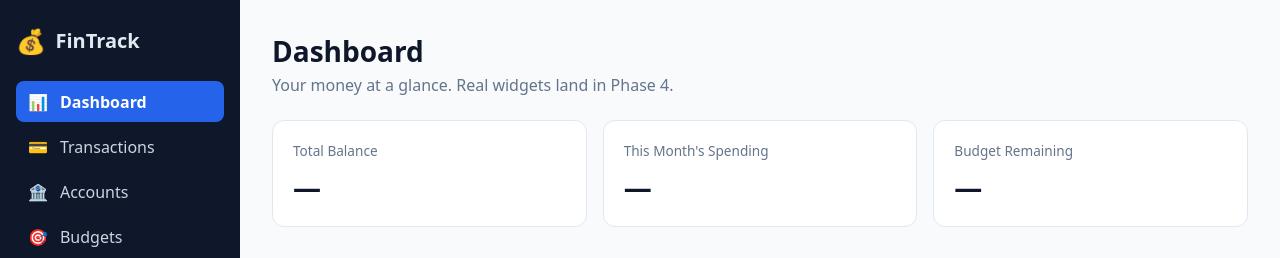
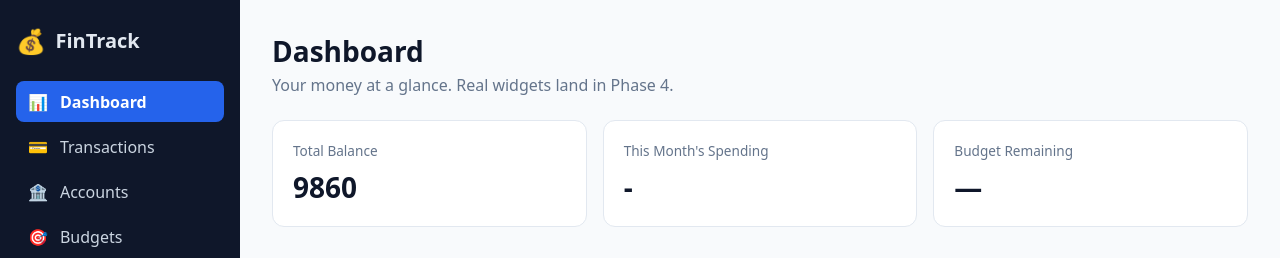
Before and after one commit to kedarakshay38/fintrack, an Angular app: page /dashboard in a window 1280 px wide. Shown: the top 258 px of the page. Built offline with nearby package versions, Linux system fonts and the light colour scheme.

Commit message:
feat(dashboard): show computed totalBalance in Total Balance card

```diff
--- a/src/app/features/dashboard/dashboard.html
+++ b/src/app/features/dashboard/dashboard.html
@@ -6,11 +6,11 @@
 <section class="cards">
   <article class="card">
     <span class="card__label">Total Balance</span>
-    <span class="card__value">—</span>
+    <span class="card__value">{{ accountService.totalBalance() }}</span>
   </article>
   <article class="card">
     <span class="card__label">This Month's Spending</span>
-    <span class="card__value">—</span>
+    <span class="card__value">-</span>
   </article>
   <article class="card">
     <span class="card__label">Budget Remaining</span>
--- a/src/app/features/dashboard/dashboard.ts
+++ b/src/app/features/dashboard/dashboard.ts
@@ -1,4 +1,5 @@
-import { ChangeDetectionStrategy, Component } from '@angular/core';
+import { ChangeDetectionStrategy, Component, inject } from '@angular/core';
+import { AccountService } from '../../core/services/account.service';
 
 @Component({
   selector: 'app-dashboard',
@@ -6,4 +7,7 @@
   templateUrl: './dashboard.html',
   styleUrl: './dashboard.scss',
 })
-export class Dashboard {}
+export class Dashboard {
+  protected readonly accountService= inject(AccountService);
+
+}
```
